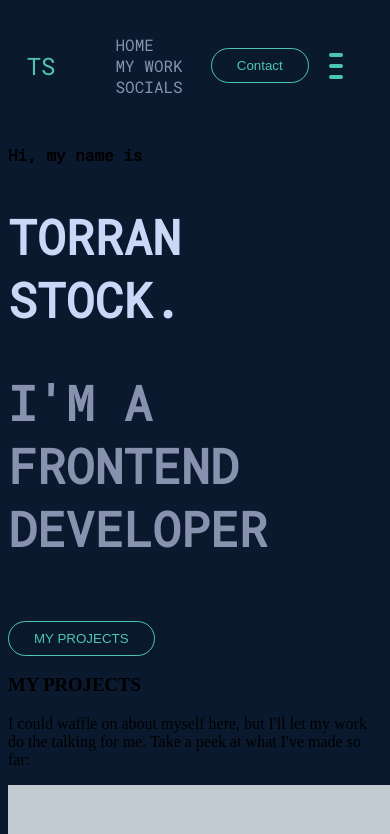
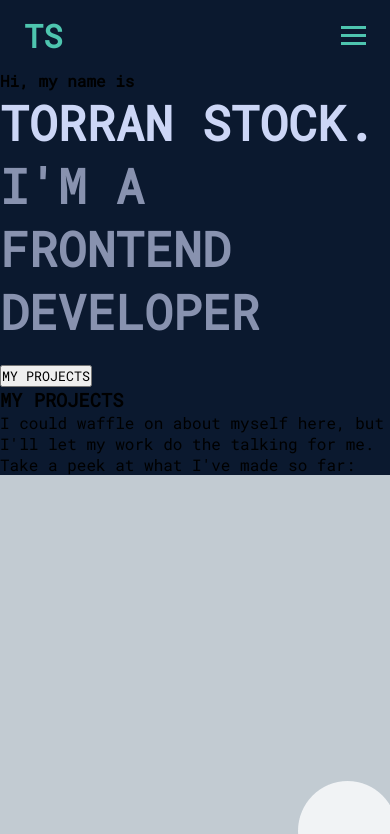
Before and after one commit to TorranStock/Portfolio-Website, a plain HTML site: page index.html in a window 390 px wide. Shown: the top 834 px of the page. Drawn offline with Linux system fonts and the light colour scheme.

Commit message:
fix menu code

```diff
--- a/index.html
+++ b/index.html
@@ -5,32 +5,31 @@
     <meta http-equiv="X-UA-Compatible" content="IE=edge">
     <meta name="viewport" content="width=device-width, initial-scale=1.0">
     <link rel="preconnect" href="https://fonts.googleapis.com">
-<link rel="preconnect" href="https://fonts.gstatic.com" crossorigin>
-<link href="https://fonts.googleapis.com/css2?family=Roboto+Mono&display=swap" rel="stylesheet">
-<link href="./style.css" rel="stylesheet">
+    <link rel="preconnect" href="https://fonts.gstatic.com" crossorigin>
+    <link href="https://fonts.googleapis.com/css2?family=Roboto+Mono&display=swap" rel="stylesheet">
+    <link href="./style.css" rel="stylesheet">
     <title>Torran Stock - Web Developer</title>
 </head>
 
 <body>
  <header>
-    <p>TS</p>
-    <nav>
-        <ul>
-            <li><a href='#'>HOME</a></li>
-            <li><a href='#'>MY WORK</a></li>
-            <li><a href='#'>SOCIALS</a></li>
+    <nav class="nav-bar">
+        <a href="#" class="logo">TS</a>
+        <ul class="nav-menu">
+            <li class="nav-item"><a href="#" class="nav-link">Home</a></li>
+            <li classs="nav-item"><a href="#" class="nav-link">Projects</a></li>
+            <li class="nav-item"><a href="#" class="nav-link">Contact</a></li>
         </ul>
+        <div class="hamburger">
+            <span class="bar"></span>
+            <span class="bar"></span>
+            <span class="bar"></span>
+        </div>
+
     </nav>
-    <button class="contact">Contact</button>
-    <div class="menuButton">
-        <div></div>
-        <div></div>
-        <div></div>
-    </div>
-    <div class="dropdown">Hello</div>
  </header>
 
-
+ <main>
  <section class="banner">
 <div class="box">
     <h4 class="myName">Hi, my name is</h4>
@@ -55,7 +54,10 @@
 <div class="contact">
     <h2>Get in touch</h2>
 </div>
+ </main>
+
 <footer>
 </footer>
+<script src="./index.js"></script>
 </body>
 </html>
--- a/index.js
+++ b/index.js
@@ -1,7 +1,13 @@
-const eventTarget = document.getElementsByClassName('dropdown')
+const hamburger = document.querySelector('.hamburger')
+const navMenu = document.querySelector('.nav-menu')
 
-function showDropdown(){
-    eventTarget.style.display = 'block'
-}
+hamburger.addEventListener('click', ()=>{
+    hamburger.classList.toggle('active');
+    navMenu.classList.toggle('active');
+})
 
-eventTarget.onclick = showDropdown
+document.querySelectorAll('.nav-link').forEach(n =>
+    n.addEventListener('click', () => {
+    hamburger.classList.remove('active');
+    navMenu.classList.remove('active');
+}))
--- a/style.css
+++ b/style.css
@@ -1,3 +1,9 @@
+*{
+    padding:0;
+    box-sizing: border-box;
+    margin: 0;
+    font-family: 'Roboto mono', sans-serif;
+}
 body{
     background-color: #0b192f;
 }
@@ -8,77 +14,95 @@ body{
     justify-content: center;
 }
 
-/*Nav*/
+/*Header*/
 
-li, a{
-    font-family:'Roboto Mono', sans-serif;
-    font-size: 16px;
-    color:#8892af;
-    font-weight: 500;
+
+li{
+    padding: 10px 0;
+    list-style: none;
     text-decoration: none;
 }
 
-header{
+.nav-link{
+    transition: 0.7s ease;
+    text-decoration: none;
+    color: #ccd6f6;
+}
+.nav-link:hover{
+    color:#4ec5af
+}
+
+.nav-bar{
+    min-height: 70px;
     display: flex;
-    justify-content: flex-end;
+    justify-content: space-between;
     align-items: center;
-    padding:10px 5%;
+    padding: 0 24px;
 }
-header p{
-    margin-right:auto;
-    font-size: 1.5rem;
+
+.nav-menu{
+    display: flex;
+    justify-content: space-between;
+    align-items: center;
+    gap: 60px;
+}
+
+.logo{
     color: #4ec5af;
-    font-family: 'Roboto mono';
+    font-size: 2rem;
+    font-weight: bold;
+    text-decoration: none;
     cursor: pointer;
 }
-nav li{
-    display: inline-block;
-    padding:0 20px;
+
+.hamburger{
+    display: none;
+    cursor: pointer;
+}
+.bar{
+    display: block;
+    width: 25px;
+    height: 3px;
+    margin: 5px auto;
+    -webkit-transition: all 0.3s ease-in-out;
+    transition: all 0.3s ease-in-out;
+    background-color: #4ec5af;
 }
 
-li a{
-    transition: all 0.3s ease 0s;
-}
-li a:hover{
-   color:#4ec5af;
+@media(max-width:768px){
+    .hamburger{
+        display:block;
     }
 
-button{
-    color:#4ec5af;
-    padding:9px 25px;
-    background-color:rgba(11,25,47,1);
-    border:solid 1px #4ec5af ;
-    border-radius:50px;
-    cursor: pointer;
-    transition: all 0.3s ease 0s;
+    .hamburger.active .bar:nth-child(2){
+        opacity: 0;
     }
-button.contact:hover{
-    background-color:#112240;
+    .hamburger.active .bar:nth-child(1){
+        transform: translateY(8px) rotate(45deg);
+    }
+    .hamburger.active .bar:nth-child(3){
+        transform: translateY(-8px) rotate(-45deg);
     }
 
-.menuButton{
-    display: block;
-    height: 26px;
-    width: 32px;
-    padding: 0 20px;
-    z-index: 2;
-    display: flex;
+    .nav-menu{
+        display:flex;
         flex-direction: column;
-    justify-content: space-between;
-    cursor: pointer;
-
+        position:fixed;
+        left: -100%;
+        top:70px;
+        gap: 0;
+        width:100%;
+        text-align: center;
+        background-color: #0b192f;
+        transition: 0.3s;
     }
 
-.menuButton div{
-    display: block;
-    height: 4px;
-    width: 100%;
-    border-radius: 10px;
-    background: #4ec5af;
+    .nav-menu.active{
+        left:0;
     }
-.dropdown{
-    display:none;
 }
+
+/*main*/
 
 /*Banner*/
 
```
Lines whose indentation alone changed are shown as unchanged.
